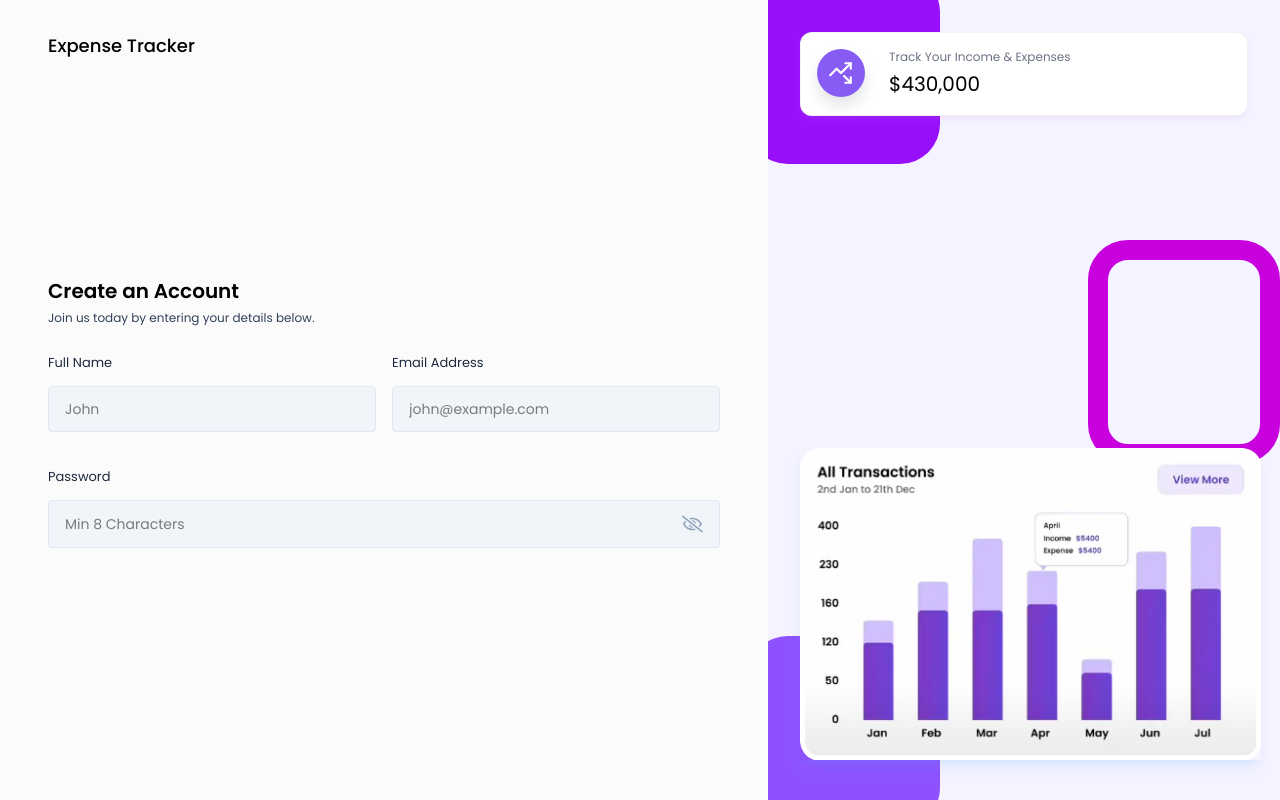
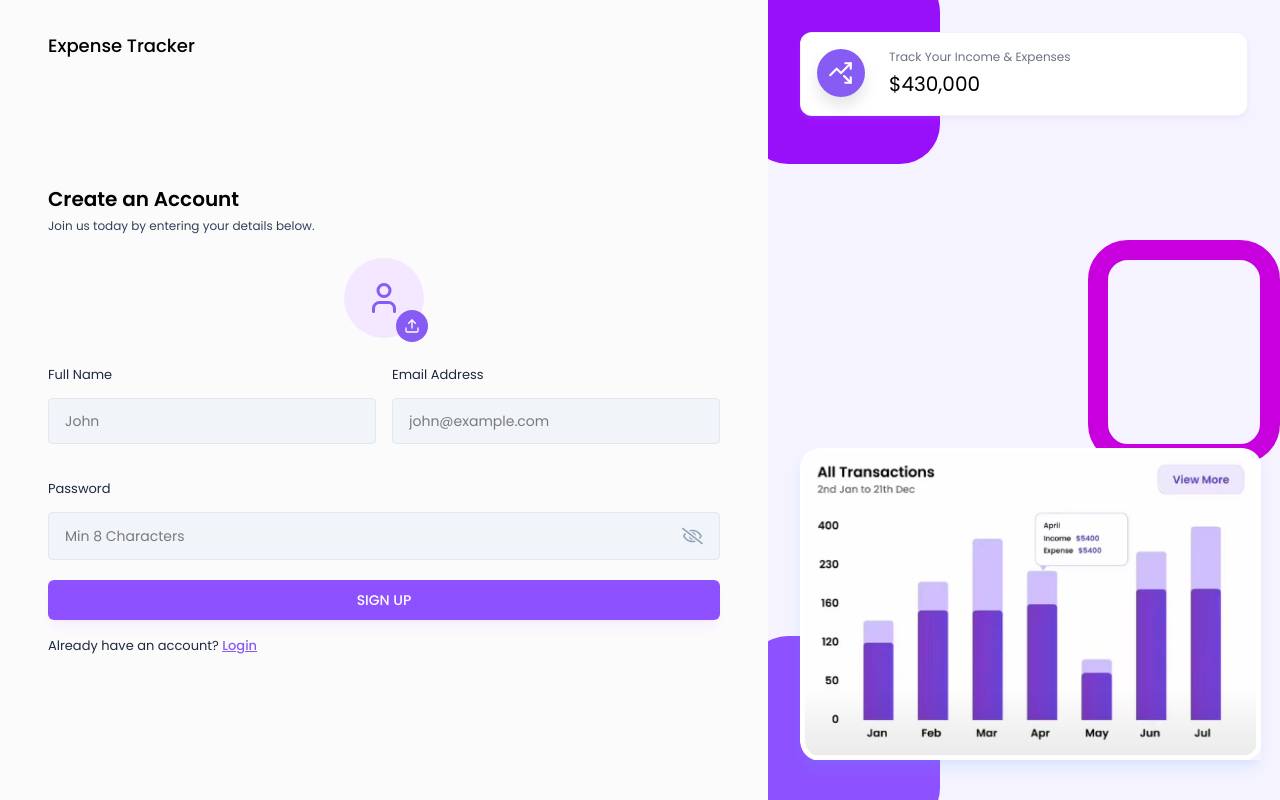
Before and after one commit to vishal911m/CashTrack, a React (Vite) app in the folder frontend/: page /signUp in a window 1280 px wide. Built offline with nearby package versions, Linux system fonts and the light colour scheme.

Commit message:
Creating the ProfilePhotoSelector component

```diff
--- /dev/null
+++ b/frontend/src/components/Inputs/ProfilePhotoSelector.jsx
@@ -0,0 +1,69 @@
+import React, { useRef, useState } from 'react'
+import { LuTrash, LuUpload, LuUser } from 'react-icons/lu';
+
+const ProfilePhotoSelector = ({image, setImage}) => {
+  const inputRef = useRef(null);
+  const [previewUrl, setPreviewUrl] = useState(null);
+
+  const handleImageChange = (event) =>{
+    const file = event.target.files[0];
+    if (file) {
+      // update the image file
+      setImage(file);
+
+      //generate preview url from the file
+      const preview = URL.createObjectURL(file);
+      setPreviewUrl(preview);
+    }
+  };
+
+  const handleRemoveImage = () =>{
+    setImage(null);
+    setPreviewUrl(null);
+  };
+
+  const onChooseFile = () =>{
+    inputRef.current.click();
+  }
+  return (
+    <div className='flex justify-center mb-6'>
+      <input
+        type="file"
+        accept='image/*'
+        ref={inputRef}
+        onChange={handleImageChange}
+        className='hidden'
+      />
+
+      {!image ? (
+        <div className='w-20 h-20 flex items-center justify-center bg-purple-100 rounded-full relative '>
+          <LuUser className='text-4xl text-primary' />
+          <button
+            type='button'
+            className='w-8 h-8 flex items-center justify-center bg-primary text-white rounded-full absolute -bottom-1 -right-1'
+            onClick={onChooseFile}
+          >
+            <LuUpload />
+          </button>
+        </div>
+      ) : (
+        <div className='relative'>
+          <img
+            src={previewUrl}
+            alt='profile photo'
+            className='w-20 h-20 rounded-full object-cover'
+          />
+          <button
+            type='button'
+            className='w-8 h-8 flex items-center justify-center bg-red-500 text-white rounded-full absolute -bottom-1 -right-1'
+            onClick={handleRemoveImage}
+          >
+            <LuTrash />
+          </button>
+        </div>
+      )}
+    </div>
+  )
+}
+
+export default ProfilePhotoSelector
--- a/frontend/src/pages/Auth/SignUp.jsx
+++ b/frontend/src/pages/Auth/SignUp.jsx
@@ -1,7 +1,9 @@
 import React, { useState } from 'react'
-import { useNavigate } from 'react-router-dom';
+import { Link, useNavigate } from 'react-router-dom';
 import AuthLayout from '../../components/layouts/authLayout';
 import Input from '../../components/Inputs/input';
+import ProfilePhotoSelector from '../../components/Inputs/ProfilePhotoSelector';
+import { validateEmail } from '../../utils/helper';
 
 const SignUp = () => {
   const [profilePic, setProfilePic] = useState(null);
@@ -15,7 +17,28 @@
 
   //handle signUp form submit
   const handleSignUp = async(e) =>{
+    e.preventDefault();
 
+    let profileImageUrl = "";
+
+    if (!fullName) {
+      setError("Please enter your name");
+      return;
+    }
+
+    if (!validateEmail(email)) {
+      setError("Please enter a valid email address");
+      return;
+    }
+
+    if(!password){
+      setError("Please enter the password");
+      return;
+    }
+
+    setError("");
+
+    //signUp API Call
   }
   return (
     <AuthLayout>
@@ -25,7 +48,7 @@
 
         <form onSubmit={handleSignUp}>
 
-
+          <ProfilePhotoSelector image={profilePic} setImage={setProfilePic} />
 
           <div className='grid grid-cols-1 md:grid-cols-2 gap-4'>
             <Input
@@ -51,8 +74,20 @@
                 type='password'
               />
             </div>
+          </div>
 
-          </div>
+          {error && <p className='text-red-500 text-sm pb-2.5'>{error}</p> }
+
+          <button type='submit' className='btn-primary'>
+            SIGN UP
+          </button>
+
+          <p className='text-[13px] text-slate-800 mt-3'>
+            Already have an account? {" "}
+            <Link className='font-medium text-primary underline' to="/login">
+              Login
+            </Link>
+          </p>
         </form>
       </div>
 
```
